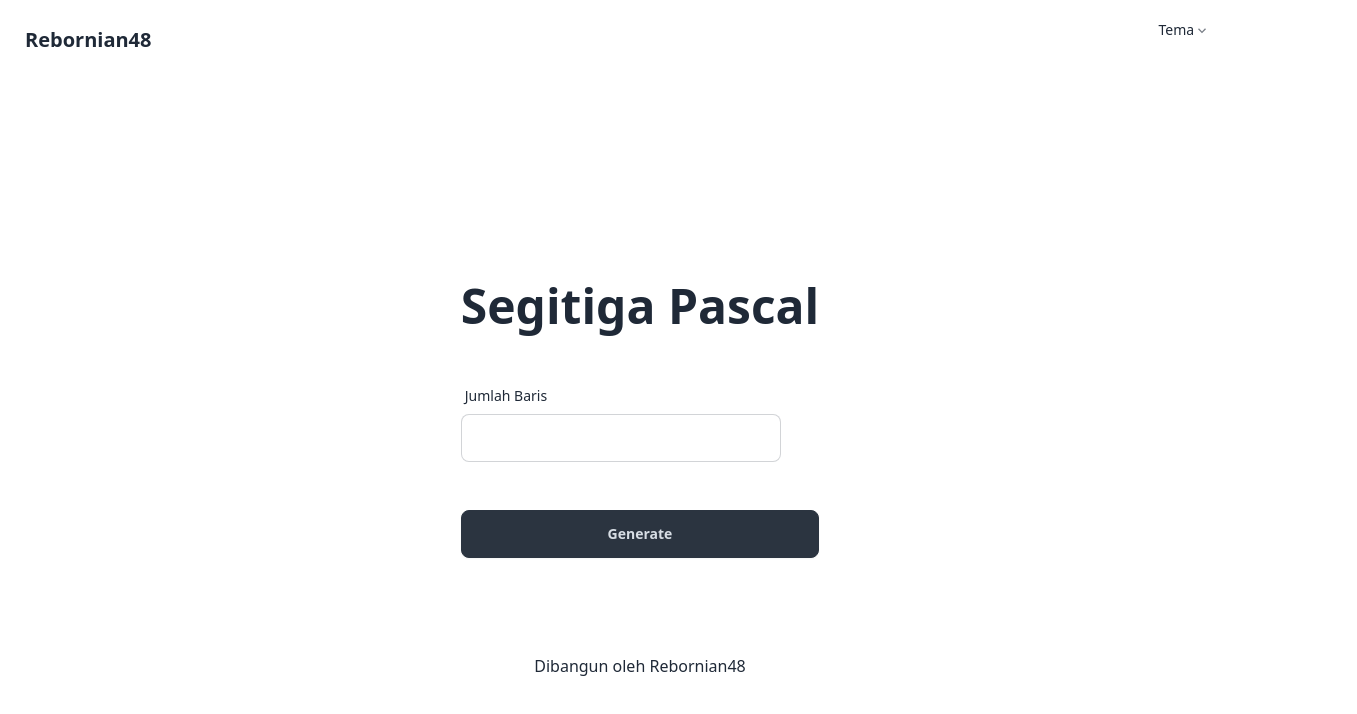
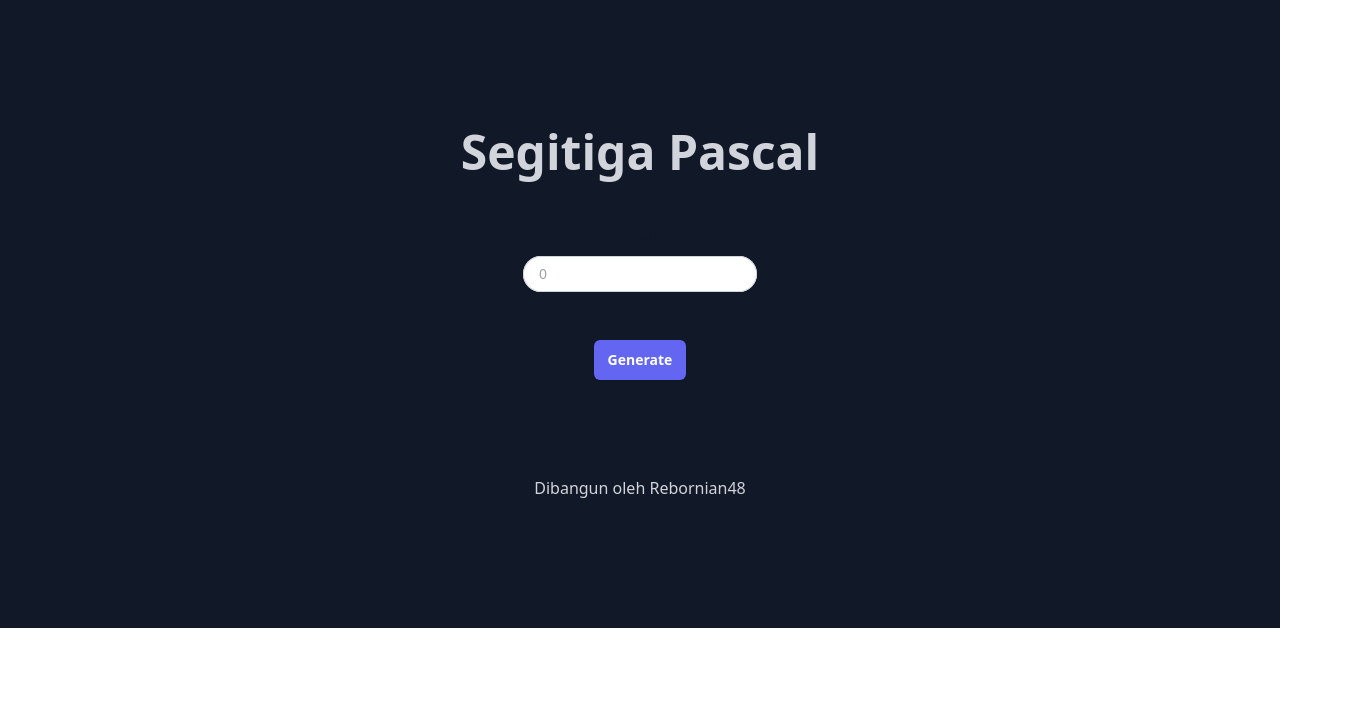
Before and after one commit to Rebornian48/segitiga-pascal, a plain HTML site: page index.html in a window 1280 px wide. Shown: the whole page, 1357 px wide, since content can reach past the window. Drawn offline with nearby package versions, Linux system fonts and the light colour scheme.

Commit message:
Update index.html

```diff
--- a/index.html
+++ b/index.html
@@ -1,9 +1,11 @@
 <!DOCTYPE html>
 <html>
-
   <head>
     <!-- Global site tag (gtag.js) - Google Analytics -->
-    <script async src="https://www.googletagmanager.com/gtag/js?id=G-QF6QHSQGFP"></script>
+    <script
+      async
+      src="https://www.googletagmanager.com/gtag/js?id=G-QF6QHSQGFP"
+    ></script>
     <script>
       window.dataLayer = window.dataLayer || [];
       function gtag() {
@@ -20,73 +22,52 @@
     <meta http-equiv="Cache-Control" content="no-cache" />
     <meta name="author" content="Rebornian48" />
     <title>Segitiga Pascal</title>
-    <link href="https://cdn.jsdelivr.net/npm/daisyui@4.6.0/dist/full.min.css" rel="stylesheet" type="text/css" />
     <script src="https://cdn.tailwindcss.com"></script>
   </head>
 
   <body>
-    <div class="navbar bg-base-100">
-        <div class="flex-1">
-            <a class="btn btn-ghost text-xl">Rebornian48</a>
-        </div>
-        <div class="flex-none">
-            <ul class="menu menu-horizontal px-1">
-                <div class="dropdown mb-5">
-                    <div tabindex="0" role="button" class="m-1">
-                        Tema
-                        <svg width="12px" height="12px" class="h-2 w-2 fill-current opacity-60 inline-block"
-                            xmlns="http://www.w3.org/2000/svg" viewBox="0 0 2048 2048">
-                            <path d="M1799 349l242 241-1017 1017L7 590l242-241 775 775 775-775z"></path>
-                        </svg>
-                    </div>
-                    <ul tabindex="0" class="dropdown-content z-[1] p-2 shadow-2xl bg-base-300 rounded-box w-52">
-                        <li><input type="radio" name="theme-dropdown"
-                                class="theme-controller btn btn-sm btn-block btn-ghost justify-start" aria-label="Gelap"
-                                value="dark" /></li>
-                        <li><input type="radio" name="theme-dropdown"
-                                class="theme-controller btn btn-sm btn-block btn-ghost justify-start"
-                                aria-label="Terang" value="light" /></li>
-                        <li><input type="radio" name="theme-dropdown"
-                                class="theme-controller btn btn-sm btn-block btn-ghost justify-start" aria-label="Malam"
-                                value="night" /></li>
-                        <li><input type="radio" name="theme-dropdown"
-                                class="theme-controller btn btn-sm btn-block btn-ghost justify-start" aria-label="Senja"
-                                value="sunset" /></li>
-                    </ul>
-                </div>
-                <li>&nbsp;&nbsp;&nbsp;&nbsp;</li>
-                <li>&nbsp;&nbsp;&nbsp;&nbsp;</li>
-                <li>&nbsp;&nbsp;&nbsp;&nbsp;</li>
-                <li>&nbsp;&nbsp;&nbsp;&nbsp;</li>
-            </ul>
-        </div>
-    </div>
-    <div class="hero min-h-screen bg-base-100">
-        <div class="hero-content text-center">
-            <div class="max-w-md">
+    <div class="bg-gray-900 text-gray-300 text-center py-24 sm:py-32">
       <h1 class="text-5xl font-bold">Segitiga Pascal</h1>
       <h1 class="text-5xl">&nbsp;</h1>
       <main>
         <div class="search" id="feature-search">
           <label class="form-control">
-                            <div class="label">
-                                <span class="label-text">Jumlah Baris</span>
+            <label
+              for="rows"
+              class="ml-px block pl-4 text-sm font-medium leading-6 text-gray-900"
+              >Baris</label
+            >
+            <div class="mt-2" align="center">
+              <input
+                type="number"
+                width="10%"
+                name="rows"
+                id="rows"
+                class="block w-100 rounded-full border-0 px-4 py-1.5 text-gray-900 shadow-sm ring-1 ring-inset ring-gray-300 placeholder:text-gray-400 focus:ring-2 focus:ring-inset focus:ring-indigo-600 sm:text-sm sm:leading-6"
+                placeholder="0"
+              />
             </div>
-                            <input type="number" id="rows" min="1" max="20" class="input input-bordered w-full max-w-xs">
             <h1 class="text-5xl">&nbsp;</h1>
-                            <button class="btn btn-neutral" id="generate-btn">Generate</button>
+            <button
+              type="button"
+              class="rounded-md bg-indigo-500 px-3.5 py-2.5 text-sm font-semibold text-white shadow-sm hover:bg-indigo-400 focus-visible:outline focus-visible:outline-2 focus-visible:outline-offset-2 focus-visible:outline-indigo-500"
+              id="generate-btn"
+            >
+              Generate
+            </button>
+          </label>
         </div>
         <h1 class="text-5xl">&nbsp;</h1>
         <div id="triangle"></div>
       </main>
       <h1 class="text-5xl">&nbsp;</h1>
       <footer>
-                <p class="text-center">Dibangun oleh <a href="https://rebornian48.github.io/">Rebornian48</a></p>
+        <p class="text-center">
+          Dibangun oleh <a href="https://rebornian48.github.io/">Rebornian48</a>
+        </p>
       </footer>
-        </div>
     </div>
 
     <script src="./assets/js/pascal.js"></script>
   </body>
-
 </html>
```
Lines whose indentation alone changed are shown as unchanged.
